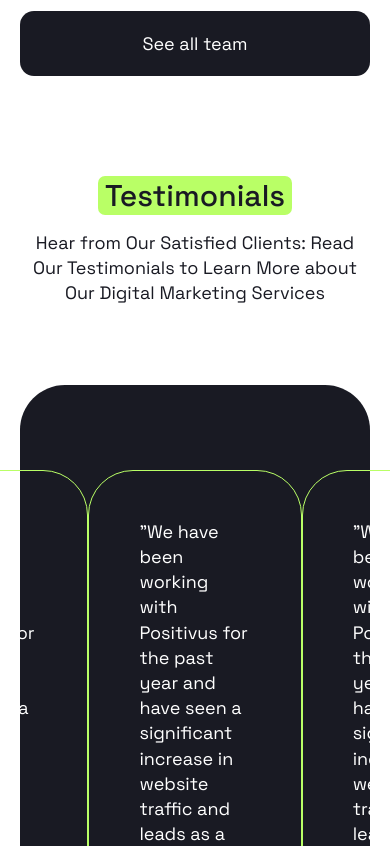
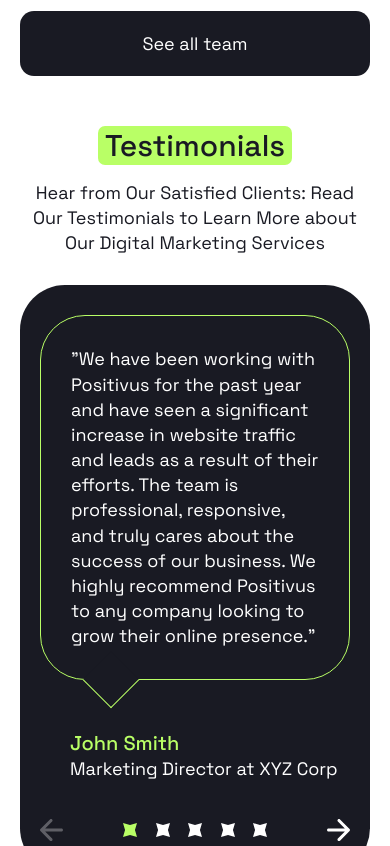
Before and after one commit to kevenBZH/Positivus, a website built with Vite: page index.html in a window 390 px wide. Shown: the part 7300-8146 px from the top of the page. Built offline with nearby package versions, Linux system fonts and the light colour scheme; files whose address does not match are found by name.

Commit message:
Integration responsive testimonials

```diff
--- a/src/scss/components/_pagination.scss
+++ b/src/scss/components/_pagination.scss
@@ -1,7 +1,7 @@
 @use "../abstracts/variables" as vars;
 
 .pagination {
-    width: 565px;
+    width: min(565px, calc(100% - 40px));
     display: flex;
     justify-content: space-between;
     align-items: center;
--- a/src/scss/components/_testimony.scss
+++ b/src/scss/components/_testimony.scss
@@ -1,13 +1,15 @@
 @use "../abstracts/variables" as vars;
 
 .testimony {
+    width: auto;
+    flex: 0 0 min(600px, 100%);
     display: flex;
     flex-direction: column;
     row-gap: 50px;
+    scroll-snap-align: center;
 
     &__container {
         position: relative;
-        max-width: 600px;
         padding: 47.5px 50px;
         border: 1px solid vars.$color-primary;
         border-radius: vars.$radius-box;
@@ -32,7 +34,7 @@
     }
 
     &__person {
-        padding-left: 80px;
+        padding-inline-start: 80px;
     }
 
     &__name {
@@ -43,4 +45,18 @@
     &__position {
         color: vars.$color-quaternary;
     }
+
+    @media (max-width: 1200px) {
+        &__container {
+            padding: clamp(30px, 4vw, 47.5px) clamp(30px, 4.25vw, 50px);
+
+            &::after {
+                left: clamp(50px, 5vw, 60px);
+            }
+        }
+
+        &__person {
+            padding-inline-start: clamp(30px, 6.5vw, 80px);
+        }
+    }
 }
--- a/src/scss/layout/_testimonials.scss
+++ b/src/scss/layout/_testimonials.scss
@@ -1,7 +1,7 @@
 @use "../abstracts/variables" as vars;
 
 .testimonials {
-    margin-top: 100px;
+    margin-block-start: 100px;
 
     &__content {
         display: flex;
@@ -9,13 +9,49 @@
         align-items: center;
         row-gap: 115px;
         background-color: vars.$color-secondary;
-        padding: 85px 20px 60px;
+        padding: 85px 0 60px;
         border-radius: vars.$radius-box;
-        margin-top: 80px;
+        margin-block-start: 80px;
     }
 
     &__list {
+        position: relative;
+        width: 100%;
         display: flex;
-        justify-content: center;
+        justify-content: flex-start;
+        gap: 50px;
+        padding-inline: max(20px, calc((100% - 600px) / 2));
+        overflow-x: auto;
+        overscroll-behavior-inline: contain;
+        scroll-snap-type: inline mandatory;
+        scrollbar-width: none;
+        cursor: grab;
+
+        &.is-dragging {
+            cursor: grabbing;
+            user-select: none;
+            scroll-snap-type: none;
+        }
+
+        &::-webkit-scrollbar {
+            display: none;
+        }
+    }
+
+    @media (max-width: 1200px) {
+        margin-block-start: clamp(50px, 11.5vw, 100px);
+
+        &__content {
+            row-gap: clamp(30px, 9.5vw, 115px);
+            padding-block-start: clamp(30px, 7vw, 85px);
+            padding-block-end: clamp(30px, 5vw, 60px);
+            margin-block-start: clamp(30px, 6.5vw, 80px);
+        }
+    }
+
+    @media (max-width: 700px) {
+        &__list {
+            gap: 30px;
+        }
     }
 }
```
